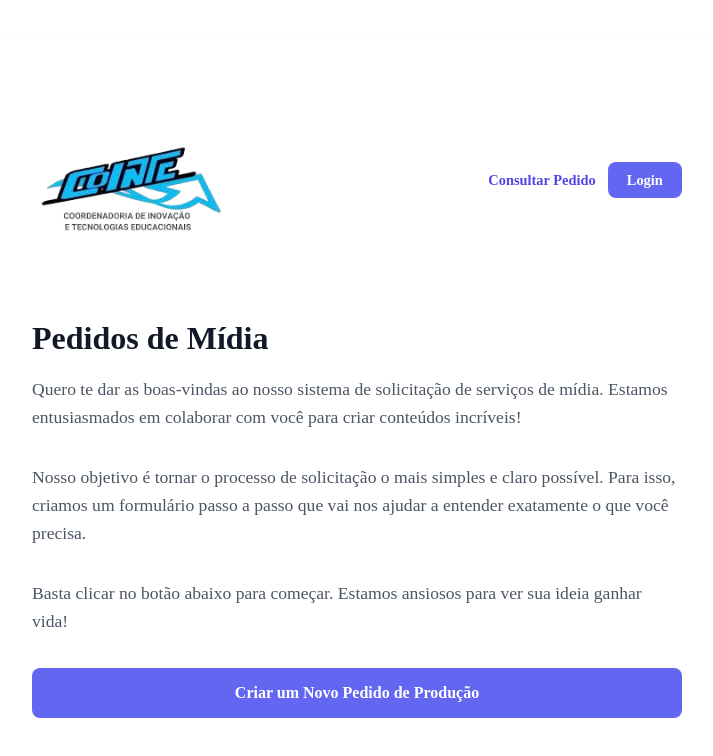
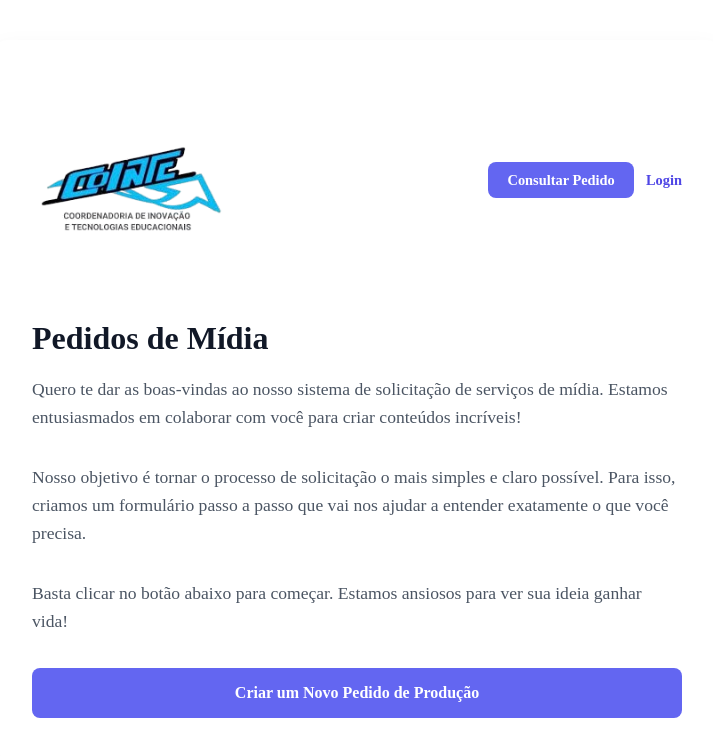
Before and after one commit to cointeDev/sopa-front, an Angular app: page / in a window 1280 px wide. Shown: the top 756 px of the page, without its empty margins (283-996 px from the left). Built offline with nearby package versions, Linux system fonts and the light colour scheme.

Commit message:
"editado home e ponto focal no wizard"

```diff
--- a/src/app/home/home.html
+++ b/src/app/home/home.html
@@ -6,10 +6,10 @@
     </div>
 
   <nav class="home-nav">
-      <a routerLink="/token" class="link-secundario">
+    <a routerLink="/token" class="btn-login">
     Consultar Pedido
     </a>
-      <a routerLink="/login" class="btn-login">
+    <a routerLink="/login" class="link-secundario">
     Login
     </a>
   </nav>
--- a/src/app/wizard/wizard.html
+++ b/src/app/wizard/wizard.html
@@ -30,11 +30,11 @@
             <input type="text" id="setor" name="setor" placeholder="Ex: SEEC, DIRED, Escola X...">
         </div>
         <div>
-            <label for="ponto_focal">Nome do Ponto Focal</label>
+            <label for="ponto_focal">Nome do Ponto responsável</label>
             <input type="text" id="ponto_focal" name="ponto_focal" placeholder="Quem acompanhará o projeto">
         </div>
         <div>
-            <label for="telefone_focal">Telefone do Ponto Focal</label>
+            <label for="telefone_focal">Telefone do responsável</label>
             <input type="tel" id="telefone_focal" name="telefone_focal" placeholder="(XX) 9XXXX-XXXX">
         </div>
         <div>
```
Lines whose indentation alone changed are shown as unchanged.
